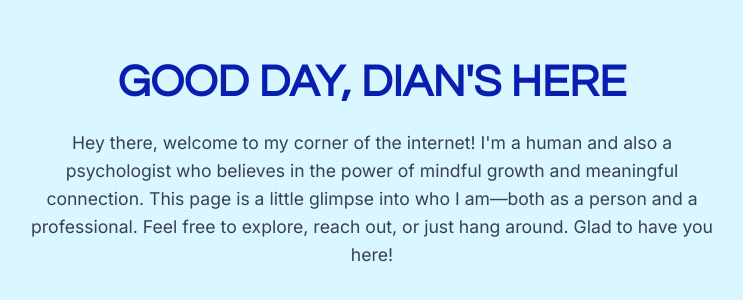
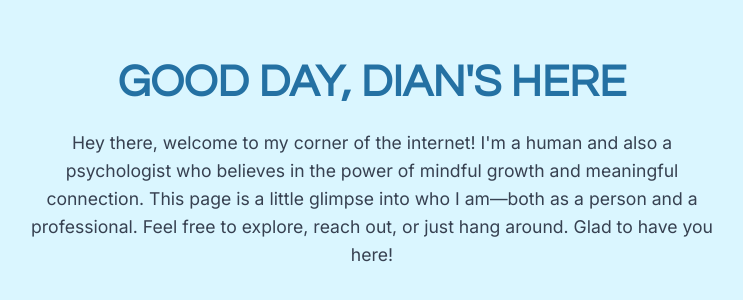
Before and after one commit to JuneWithin/junewithin.github.io, a plain HTML site: page index.html in a window 1280 px wide. Shown: the part 236-536 px from the top of the page, without its empty margins (268-1011 px from the left). Drawn offline with Linux system fonts and the light colour scheme.

Commit message:
Update index.html

```diff
--- a/index.html
+++ b/index.html
@@ -31,7 +31,7 @@
     h1 {
       font-size: 2.8rem;
       font-family: 'Century Gothic', 'Avant Garde', sans-serif;
-      color: #081eb1;
+      color: #2471a3;
       font-weight: bold;
       margin-bottom: 1.5rem;
     }
```
